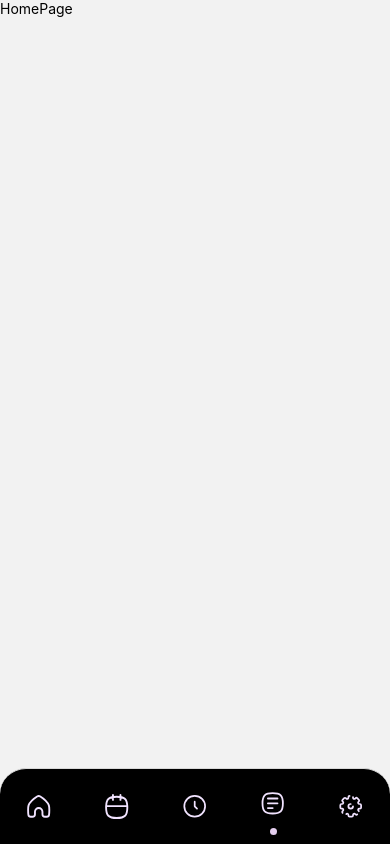
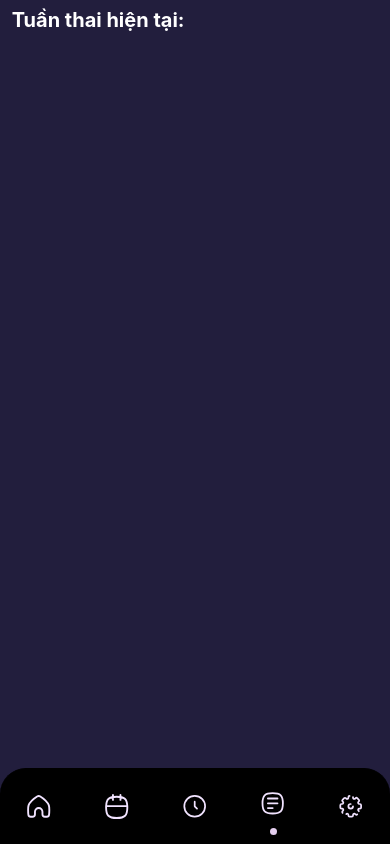
Before and after one commit to TalJa1/MamaMate, a React Native app: screen /Data in a window 390 px wide. Built offline with nearby package versions, Linux system fonts and the light colour scheme.

Commit message:
Fix background of tab navigation bottom style

```diff
--- a/App.tsx
+++ b/App.tsx
@@ -30,13 +30,14 @@ const Tab = createBottomTabNavigator();
 const App = () => {
   const TabNavigator = () => {
     return (
+      <View style={styles.tabnavigationStyle}>
         <Tab.Navigator
           initialRouteName="Home"
           screenOptions={{
-          // tabBarLabel: '',
             tabBarActiveTintColor: '#E5CFEF',
             tabBarShowLabel: false,
             tabBarStyle: {
+              borderTopColor: '#000000',
               borderTopLeftRadius: 26,
               borderTopRightRadius: 26,
               backgroundColor: '#000000',
@@ -129,6 +130,7 @@ const App = () => {
             }}
           />
         </Tab.Navigator>
+      </View>
     );
   };
   return (
@@ -205,4 +207,5 @@ const styles = StyleSheet.create({
     width: 7,
     borderRadius: 7,
   },
+  tabnavigationStyle: {backgroundColor: '#221E3D', flex: 1},
 });
--- a/pages/HomePage.tsx
+++ b/pages/HomePage.tsx
@@ -1,12 +1,15 @@
 /* eslint-disable prettier/prettier */
-import {StyleSheet, Text} from 'react-native';
+import {ScrollView, StyleSheet, Text} from 'react-native';
 import React from 'react';
 import {SafeAreaView} from 'react-native-safe-area-context';
+import {vh, vw} from '../styles/stylesheet';
 
 const HomePage = () => {
   return (
     <SafeAreaView style={styles.container}>
-      <Text>HomePage</Text>
+      <ScrollView>
+        <Text style={styles.firstTxt}>Tuần thai hiện tại:</Text>
+      </ScrollView>
     </SafeAreaView>
   );
 };
@@ -14,5 +17,15 @@ const HomePage = () => {
 export default HomePage;
 
 const styles = StyleSheet.create({
-  container: {},
+  container: {
+    paddingHorizontal: vw(3),
+    backgroundColor: '#221E3D',
+    height: vh(100),
+    paddingTop: vh(1),
+  },
+  firstTxt: {
+    fontSize: 20,
+    fontWeight: 700,
+    color: 'white',
+  },
 });
```
Lines whose indentation alone changed are shown as unchanged.
